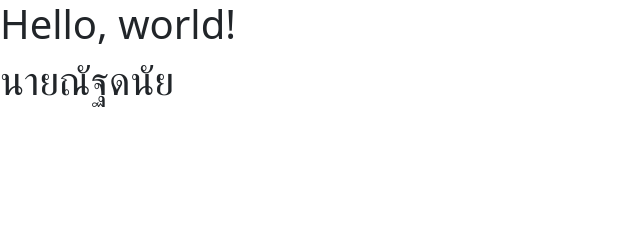
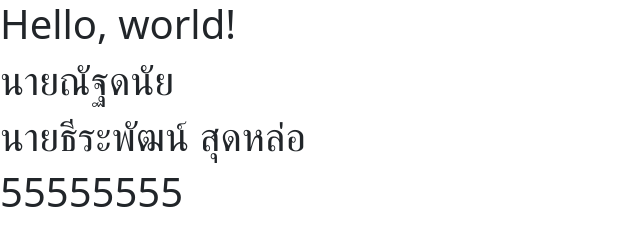
Before and after one commit to NatdanaiPong/web_html, a plain HTML site: page index.html in a window 1280 px wide. Shown: the whole page, without its empty margins (0-640 px from the left). Drawn offline with nearby package versions, Linux system fonts and the light colour scheme.

Commit message:
3nd commit

```diff
--- a/index.html
+++ b/index.html
@@ -9,6 +9,8 @@
   <body>
     <h1>Hello, world!</h1>
     <h1>นายณัฐดนัย </h1>
+    <h1>นายธีระพัฒน์ สุดหล่อ</h1>
+    <h1>55555555</h1>
     <script src="https://cdn.jsdelivr.net/npm/bootstrap@5.3.3/dist/js/bootstrap.bundle.min.js" integrity="sha384-YvpcrYf0tY3lHB60NNkmXc5s9fDVZLESaAA55NDzOxhy9GkcIdslK1eN7N6jIeHz" crossorigin="anonymous"></script>
   </body>
 </html>
```
